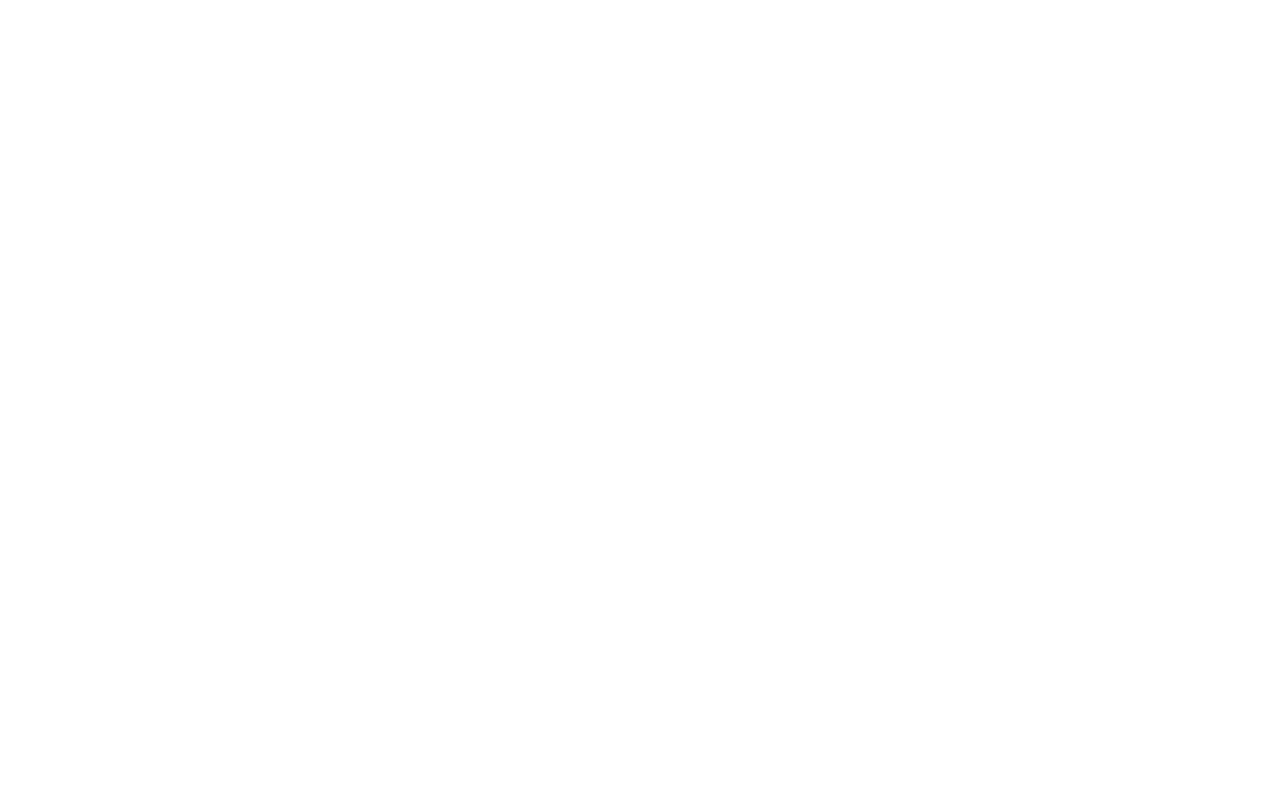
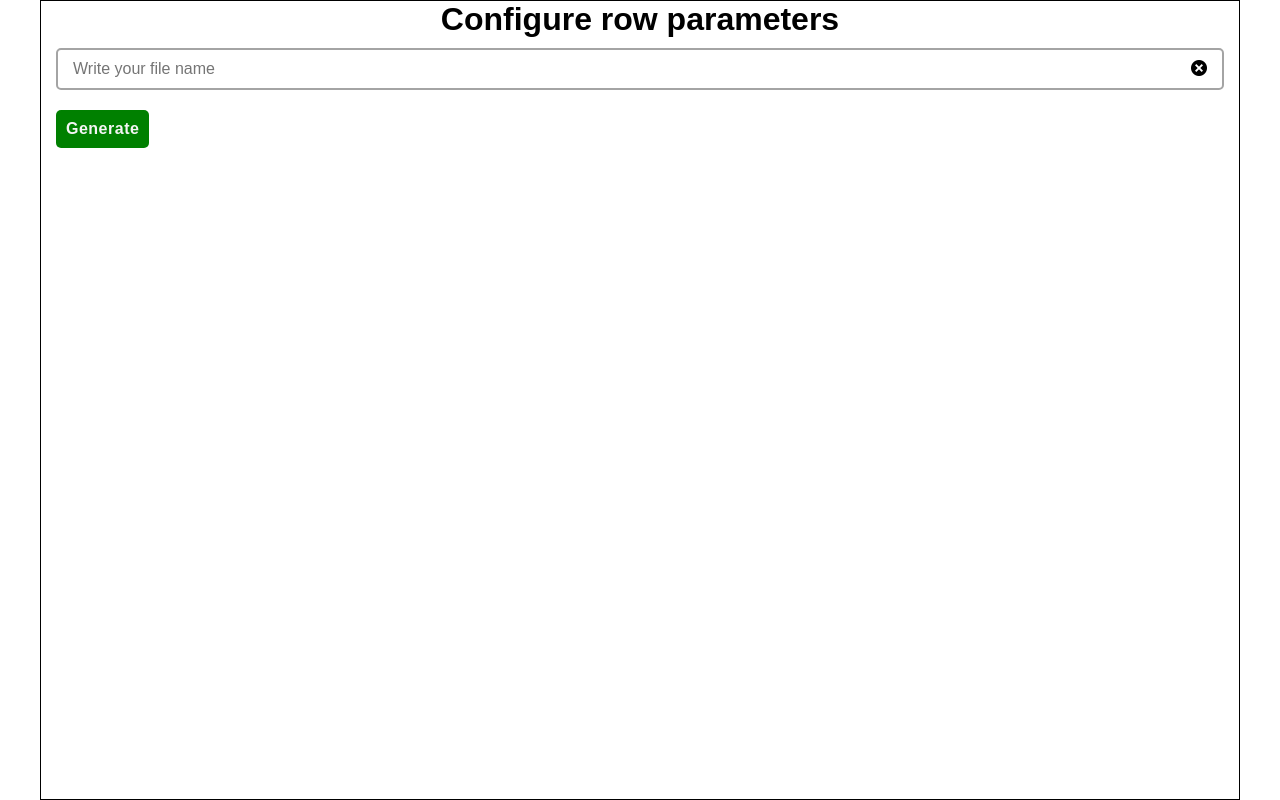
Before and after one commit to 734maboy/JSON-data-generator, a React (Create React App) app: page / in a window 1280 px wide. Built offline with nearby package versions, Linux system fonts and the light colour scheme.

Commit message:
feature-add-new-custom-ui-elements
+ GenInput (need modification for reset icon)
+ GenButton

```diff
--- a/package.json
+++ b/package.json
@@ -6,6 +6,7 @@
     "@testing-library/jest-dom": "^5.16.4",
     "@testing-library/react": "^13.3.0",
     "@testing-library/user-event": "^13.5.0",
+    "prop-types": "^15.8.1",
     "react": "^18.2.0",
     "react-dom": "^18.2.0",
     "react-scripts": "5.0.1",
--- a/public/index.html
+++ b/public/index.html
@@ -4,7 +4,7 @@
     <meta charset="utf-8" />
     <meta name="viewport" content="width=device-width, initial-scale=1" />
 
-    <title>React App</title>
+    <title>JSON generator</title>
   </head>
   <body>
     <noscript>You need to enable JavaScript to run this app.</noscript>
--- a/src/App.js
+++ b/src/App.js
@@ -1,8 +1,31 @@
+
+import './style/main.css';
+import GenInput from './components/UI/GenInput/GenInput'
+import GenButton from './components/UI/GenButton/GenButton'
+import { useState } from 'react'
 
 function App() {
+
+  const title = "Configure row parameters";
+
+  const [val, setVal] = useState('');
+
   return (
     <div className="App">
+      <h1 style={{textAlign: 'center'}}> {title} </h1>
+      <GenInput
+        value={val}
+        setValue={setVal}
+        placeholder="Write your file name"
+      />
 
+      <GenButton
+        clickHandle={e => console.log(e)}
+        type={"success"}
+      >
+        Generate
+      </GenButton>
+      {/*<a href="https://www.flaticon.com/free-icons/close" title="close icons">Close icons created by Freepik - Flaticon</a>*/}
     </div>
   );
 }
--- /dev/null
+++ b/src/components/UI/GenButton/GenButton.jsx
@@ -0,0 +1,40 @@
+import React, { memo, useMemo } from 'react'
+import cl from './GenButton.module.css'
+import PropTypes from 'prop-types'
+
+const BUTTON_TYPES = [
+	"success",
+	"error",
+	"warning"
+];
+
+const SIZE_TYPES = [
+	"sm",
+	"lg",
+	"stretch",
+];
+
+const GenButton = ({children, clickHandle = () => {}, type, size}) => {
+
+	const classes = useMemo(() => {
+		return [cl.genButton, cl[type], cl[size]].join(" ");
+	}, [type, size])
+
+	return (
+		<button
+			className={classes}
+			onClick={clickHandle}
+		>
+			{children}
+		</button>
+	)
+}
+
+GenButton.propTypes = {
+	children: PropTypes.string,
+	clickHandle: PropTypes.func,
+	type: PropTypes.oneOf(BUTTON_TYPES),
+	size: PropTypes.oneOf(SIZE_TYPES),
+}
+
+export default memo(GenButton)
--- /dev/null
+++ b/src/components/UI/GenButton/GenButton.module.css
@@ -0,0 +1,45 @@
+.genButton {
+    font-size: 16px;
+    padding: 10px 10px;
+    margin: 10px 15px;
+    width: fit-content;
+    border: 0px;
+    border-radius: 5px;
+    font-weight: 600;
+    letter-spacing: 0.5px;
+    color: whitesmoke;
+    background-color: purple;
+}
+
+.genButton:hover {
+    opacity: 0.8;
+    cursor: pointer;
+}
+
+
+.success {
+    background-color: green;
+}
+
+.warning {
+    background-color: orange;
+}
+
+.error {
+    background-color: darkred;
+}
+
+.sm {
+    padding: 5px 5px;
+    font-size: 14px;
+}
+
+.lg {
+
+    padding: 15px 15px;
+    font-size: 18px;
+}
+
+.stretch {
+    width: auto;
+}
--- /dev/null
+++ b/src/components/UI/GenInput/GenInput.jsx
@@ -0,0 +1,26 @@
+import React, { memo } from 'react'
+import cl from './Geninput.module.css';
+import PropTypes from 'prop-types'
+import cancelImg from "./cancel.png";
+
+const GenInput = ({value, setValue, size, ...props}) => {
+	return (
+		<div
+			className={cl.genInput}>
+			<input
+				value={value}
+				style={{border: "none", outline: "none", width: "100%"}}
+				onChange={(e) => {setValue(e.target.value)}}
+				{...props}
+			/>
+			<img src={cancelImg} width="16px" height="16px" alt="cancel"/>
+		</div>
+	)
+}
+
+GenInput.propTypes = {
+	value: PropTypes.string.isRequired,
+	setValue: PropTypes.func.isRequired,
+}
+
+export default memo(GenInput)
--- /dev/null
+++ b/src/components/UI/GenInput/Geninput.module.css
@@ -0,0 +1,28 @@
+.genInput {
+    outline: none;
+    border: 2px solid #a4a4a4;
+    font-size: 16px;
+    margin: 10px 15px;
+    border-radius: 5px;
+    transition: box-shadow 0.5s;
+    display: flex;
+}
+
+.genInput>input {
+    font-size: 16px;
+    margin: 10px 15px;
+}
+
+.genInput>img {
+    margin: 10px 15px;
+}
+
+/*TODO AS ACTIVE CLASS*/
+.genInput:focus {
+    border: 2px solid #00b618;
+    box-shadow: 0px 1px 5px 1px rgba(0, 0, 0, 0.15);
+}
+
+.genInput:disabled {
+    cursor: not-allowed;
+}
--- /dev/null
+++ b/src/style/main.css
@@ -0,0 +1,31 @@
+* {
+    margin: 0;
+    padding: 0;
+    box-sizing: border-box;
+    font-family: Arial;
+}
+
+body {
+    width: 100vw;
+    height: 100vh;
+    display: flex;
+    justify-content: center;
+}
+
+#root {
+    width: 1200px;
+    border: 1px solid black;
+}
+
+.App {
+    display: flex;
+    flex-direction: column;
+}
+
+input[type="number"]::-webkit-inner-spin-button,
+input[type="number"]::-webkit-outer-spin-button {
+    -webkit-appearance: none;
+    -moz-appearance: none;
+    appearance: none;
+    margin: 0;
+}
```
Also changed, not shown: src/components/UI/GenInput/cancel.png (added), 1 other file (tests, documents, lock files or other folders).
